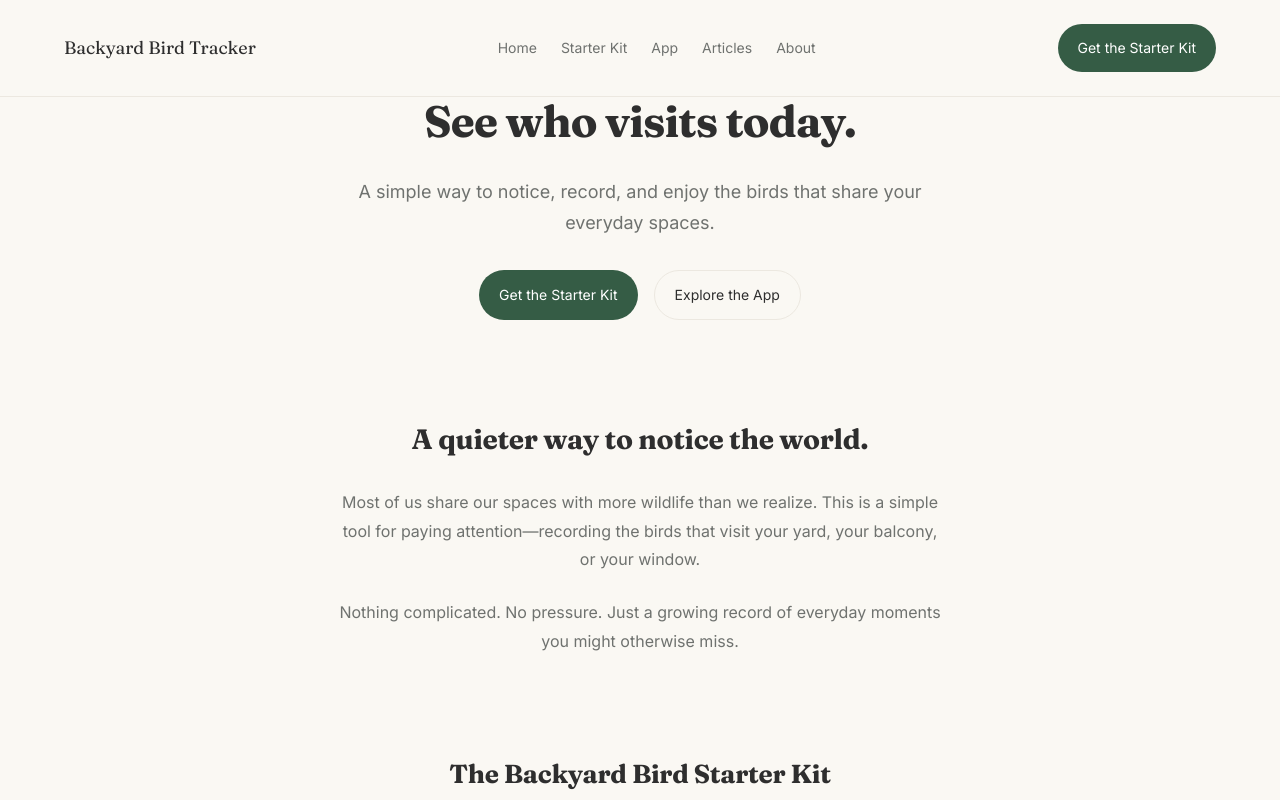
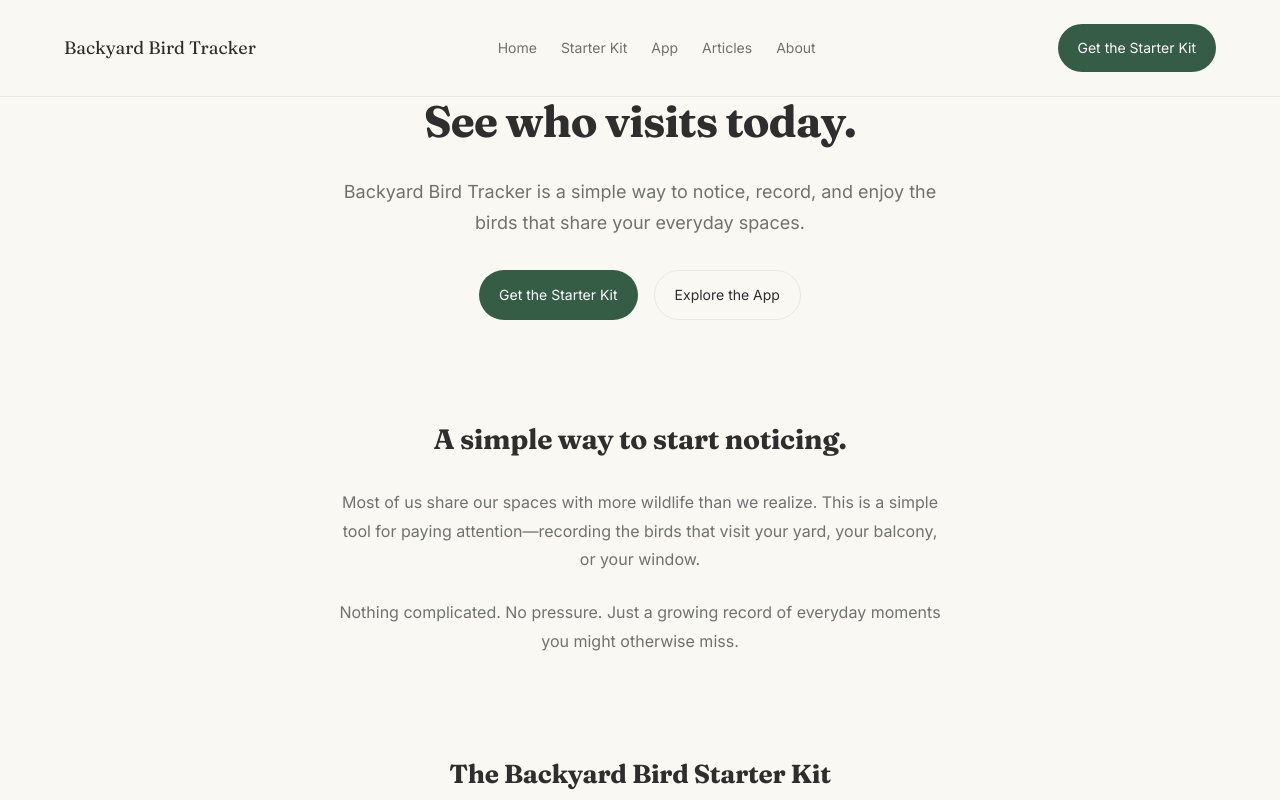
Before and after one commit to glsonn/backyard-bird-tracker-website, a Next.js app: page / in a window 1280 px wide. Shown: the top 800 px of the page. Built offline with nearby package versions, Linux system fonts and the light colour scheme.

Commit message:
Polish home and app pages

```diff
--- a/components/AppFeatures.tsx
+++ b/components/AppFeatures.tsx
@@ -6,7 +6,7 @@ export default function AppFeatures() {
         "Quickly save the birds you see, along with the date, location, and any notes you want to remember.",
     },
     {
-      title: "Build Your Bird Journal",
+      title: "Grow Your Bird Journal",
       description:
         "Create a personal history of your backyard visitors that grows with every observation.",
     },
--- a/components/AppGallery.tsx
+++ b/components/AppGallery.tsx
@@ -25,6 +25,11 @@ const screenshots = [
     src: "/images/app/recent-sightings.png",
     alt: "Recent sightings",
     title: "Look Back at Recent Visits",
+  },
+  {
+    src: "/images/app/edit-sighting.png",
+    alt: "Editing notes for a bird sighting in the Backyard Bird Tracker app",
+    title: "Remember the Details",
   },
 ];
 
--- a/components/AppHero.tsx
+++ b/components/AppHero.tsx
@@ -7,8 +7,8 @@ export default function AppHero() {
         <h1 className="hero-title">Keep track of the birds you discover.</h1>
 
         <p className="hero-subtitle">
-          A simple personal bird journal to record sightings, remember backyard
-          visitors, and notice patterns over time.
+          A simple bird journal to record sightings, remember backyard visitors,
+          and notice patterns over time.
         </p>
 
         <div className="hero-actions">
--- a/components/Hero.tsx
+++ b/components/Hero.tsx
@@ -8,8 +8,8 @@ export default function Hero() {
           <h1 className="hero-title">See who visits today.</h1>
 
           <p className="hero-subtitle">
-            A simple way to notice, record, and enjoy the birds that share your
-            everyday spaces.
+            Backyard Bird Tracker is a simple way to notice, record, and enjoy
+            the birds that share your everyday spaces.
           </p>
 
           <div className="hero-actions">
--- a/components/WhySection.tsx
+++ b/components/WhySection.tsx
@@ -5,7 +5,7 @@ export default function WhySection() {
     <section className="why">
       <Container variant="narrow">
         <div className="why-inner">
-          <h2 className="why-title">A quieter way to notice the world.</h2>
+          <h2 className="why-title">A simple way to start noticing.</h2>
 
           <p className="why-text">
             Most of us share our spaces with more wildlife than we realize. This
```
Also changed, not shown: public/images/app/edit-sighting.png (added).
